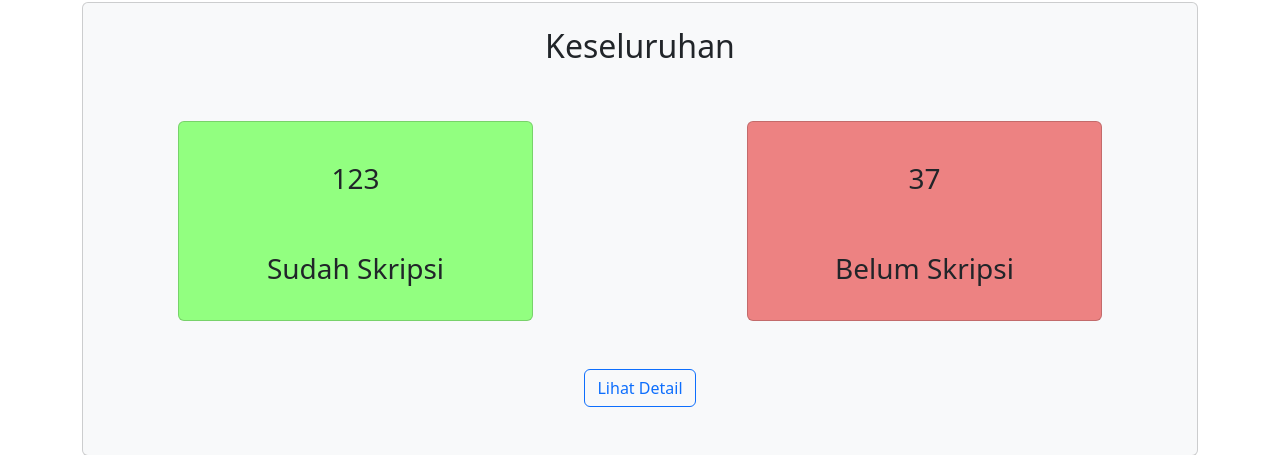
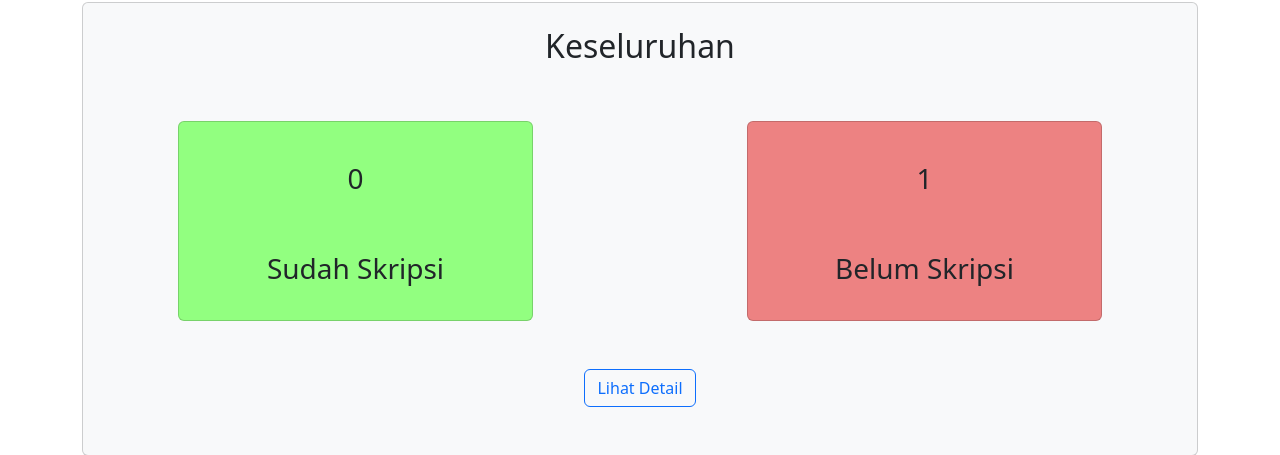
Before and after one commit to renyaw/PPLGes, a PHP site: page /srs15.php in a window 1280 px wide. Shown: the part 199-654 px from the top of the page. Run offline with PHP 8.4, Linux system fonts and the light colour scheme; data comes from the database, SQL or seed files in the repository; data that the repository does not hold is empty.

Commit message:
Update srs15.php

```diff
--- a/srs15.php
+++ b/srs15.php
@@ -35,7 +35,7 @@
             <div class="card" style="background-color: #92ff80; height: 200px">
               <div class="card-body text-center">
                 <br />
-                <h3 id='detail_skripsi'>123</h3><br /><br />
+                <h3 id='detail_skripsi'></h3><br /><br />
                 <h3>Sudah Skripsi</h3>
               </div>
             </div>
@@ -44,7 +44,7 @@
             <div class="card" style="background-color: #ed8282; height: 200px">
               <div class="card-body text-center my-auto">
                 <br />
-                <h3 id='detail_skripsi2'>37</h3>
+                <h3 id='detail_skripsi2'></h3>
                 <br />
                 <br />
                 <h3>Belum Skripsi</h3>
@@ -61,5 +61,11 @@
     </div>
     <script src="https://cdn.jsdelivr.net/npm/bootstrap@5.2.1/dist/js/bootstrap.bundle.min.js" integrity="sha384-u1OknCvxWvY5kfmNBILK2hRnQC3Pr17a+RTT6rIHI7NnikvbZlHgTPOOmMi466C8" crossorigin="anonymous"></script>
     <script src="ajax1.js"></script>
+    <script>
+      window.onload = function(){
+        showSkripsi("x");
+        showSkripsibelum("x");
+      }
+    </script>
   </body>
 </html>
```
